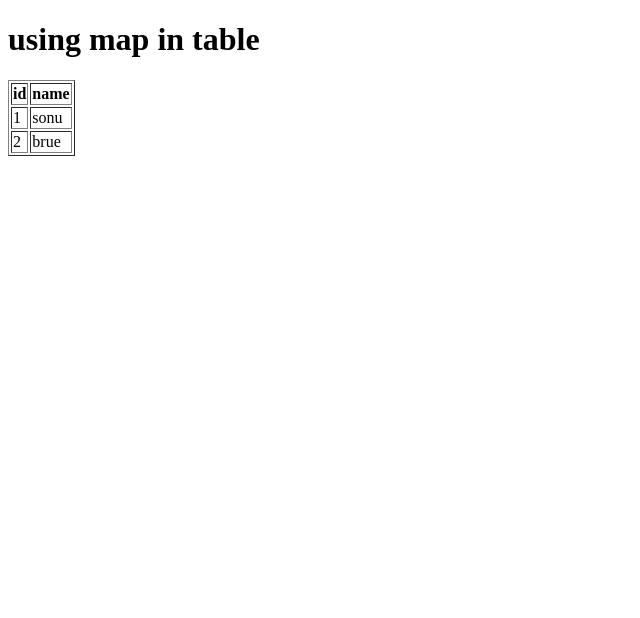
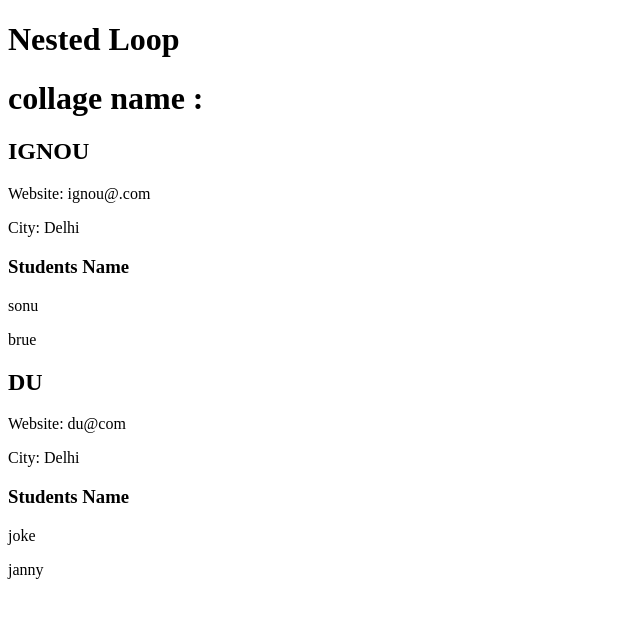
Before and after one commit to Sonukumar201995/React-practice-03, a React (Vite) app: page / in a window 1280 px wide. Shown: the top 618 px of the page, without its empty margins (0-640 px from the left). Built offline with nearby package versions, Linux system fonts and the light colour scheme.

Commit message:
nested loop

```diff
--- a/src/App.jsx
+++ b/src/App.jsx
@@ -1,35 +1,45 @@
-function App()
-{
-  const data=[{
-    id:1,
-    name:"sonu"
-  },
-  {
-    id:2,
-    name:"brue"
-  }
-]
-  return(
+
+function App() {
+  const collageData = [
+    {
+      collage: "IGNOU",
+      website: "ignou@.com",
+      city: "Delhi",
+      student: [
+        { name: "sonu" },
+        { name: "brue" }
+      ]
+    },
+    {
+      collage: "DU",
+      website: "du@com",
+      city: "Delhi",
+      student: [
+        { name: "joke" },
+        { name: "janny" }
+      ]
+    }
+  ];
+
+  return (
     <>
-    <h1>using map in table</h1>
-    <table border="1">
-      <thead>
-        <th>id</th>
-        <th>name</th>
-      </thead>
-      <tbody>
-        {
-          data.map((user,index)=>(
-            <tr key={index}>
-              <td>{user.id}</td>
-              <td>{user.name}</td>
-            </tr>
-          ))
-        }
-      </tbody>
-    </table>
+      <h1>Nested Loop</h1>
+       <h1>collage name :</h1>
+      {collageData.map((value, index) => (
+        <div key={index}>
+          <h2>{value.collage}</h2>
+          <p>Website: {value.website}</p>
+          <p>City: {value.city}</p>
+
+          <h3>Students Name</h3>
+
+          {value.student.map((student, i) => (
+            <p key={i}>{student.name}</p>
+          ))}
+        </div>
+      ))}
     </>
-  )
+  );
 }
 
 export default App;
```
